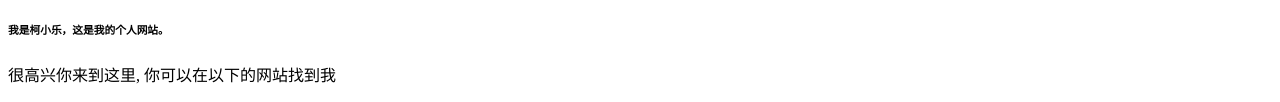
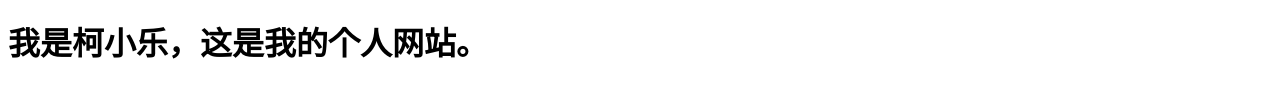
Before and after one commit to kxl666/kxl-Shell, a plain HTML site: page index.html in a window 1280 px wide. Shown: the part 211-313 px from the top of the page. Drawn offline with Linux system fonts and the light colour scheme.

Commit message:
Update index.html

```diff
--- a/index.html
+++ b/index.html
@@ -1,6 +1,6 @@
 <p><img src="3D Text-1s-280px.gif" width="400" height="200" /> </p>
 <title> Hello 大家好，欢迎来到柯小乐的网站。</title>
-<h6>我是柯小乐，这是我的个人网站。</h6>
+<h1>我是柯小乐，这是我的个人网站。</h>
 <p>很高兴你来到这里, 你可以在以下的网站找到我</p>
 
 <ul>
```
